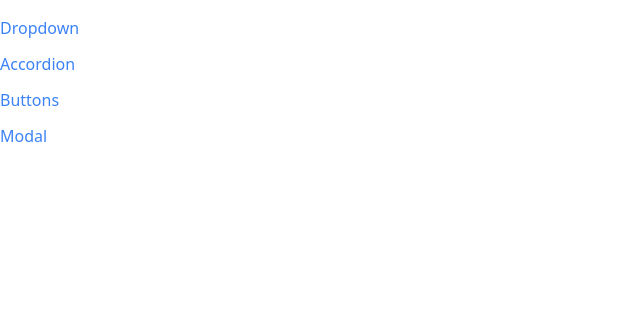
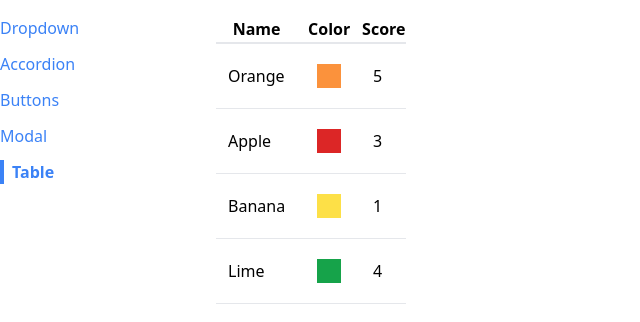
Before and after one commit to ClaytonDewey/react-comps, a React (Create React App) app: page /table in a window 1280 px wide. Shown: the top 322 px of the page, without its empty margins (0-640 px from the left). Built offline with nearby package versions, Linux system fonts and the light colour scheme.

Commit message:
Create reusable Table component

```diff
--- a/src/App.js
+++ b/src/App.js
@@ -4,6 +4,7 @@
 import DropdownPage from './components/pages/DropdownPage';
 import ButtonPage from './components/pages/ButtonPage';
 import ModalPage from './components/pages/ModalPage';
+import TablePage from './components/pages/TablePage';
 
 const App = () => {
   return (
@@ -22,6 +23,9 @@
         <Route path='/modal'>
           <ModalPage />
         </Route>
+        <Route path='/table'>
+          <TablePage />
+        </Route>
       </div>
     </div>
   );
--- a/src/components/Sidebar.js
+++ b/src/components/Sidebar.js
@@ -6,6 +6,7 @@
     { label: 'Accordion', path: '/accordion' },
     { label: 'Buttons', path: '/buttons' },
     { label: 'Modal', path: '/modal' },
+    { label: 'Table', path: '/table' },
   ];
 
   const renderedLinks = links.map((link) => {
--- /dev/null
+++ b/src/components/Table.js
@@ -0,0 +1,30 @@
+const Table = ({ data, config, keyFn }) => {
+  const renderedHeaders = config.map((column) => {
+    return <th key={column.label}>{column.label}</th>;
+  });
+
+  const renderedRows = data.map((rowData) => {
+    const renderedCells = config.map((column) => {
+      return (
+        <td className='p-3' key={column.label}>
+          {column.render(rowData)}
+        </td>
+      );
+    });
+    return (
+      <tr className='border-b' key={keyFn(rowData)}>
+        {renderedCells}
+      </tr>
+    );
+  });
+
+  return (
+    <table className='table-auto border-spacing-2'>
+      <thead>
+        <tr className='border-b-2'>{renderedHeaders}</tr>
+      </thead>
+      <tbody>{renderedRows}</tbody>
+    </table>
+  );
+};
+export default Table;
--- /dev/null
+++ b/src/components/pages/TablePage.js
@@ -0,0 +1,33 @@
+import Table from '../Table';
+
+const TablePage = () => {
+  const data = [
+    { name: 'Orange', color: 'bg-orange-400', score: 5 },
+    { name: 'Apple', color: 'bg-red-600', score: 3 },
+    { name: 'Banana', color: 'bg-yellow-300', score: 1 },
+    { name: 'Lime', color: 'bg-green-600', score: 4 },
+  ];
+
+  const config = [
+    {
+      label: 'Name',
+      render: (fruit) => fruit.name,
+    },
+    {
+      label: 'Color',
+      render: (fruit) => <div className={`p-3 m-2 ${fruit.color}`}></div>,
+    },
+    {
+      label: 'Score',
+      render: (fruit) => fruit.score,
+      sort: () => {},
+    },
+  ];
+
+  const keyFn = (fruit) => {
+    return fruit.name;
+  };
+
+  return <Table data={data} config={config} keyFn={keyFn} />;
+};
+export default TablePage;
```
